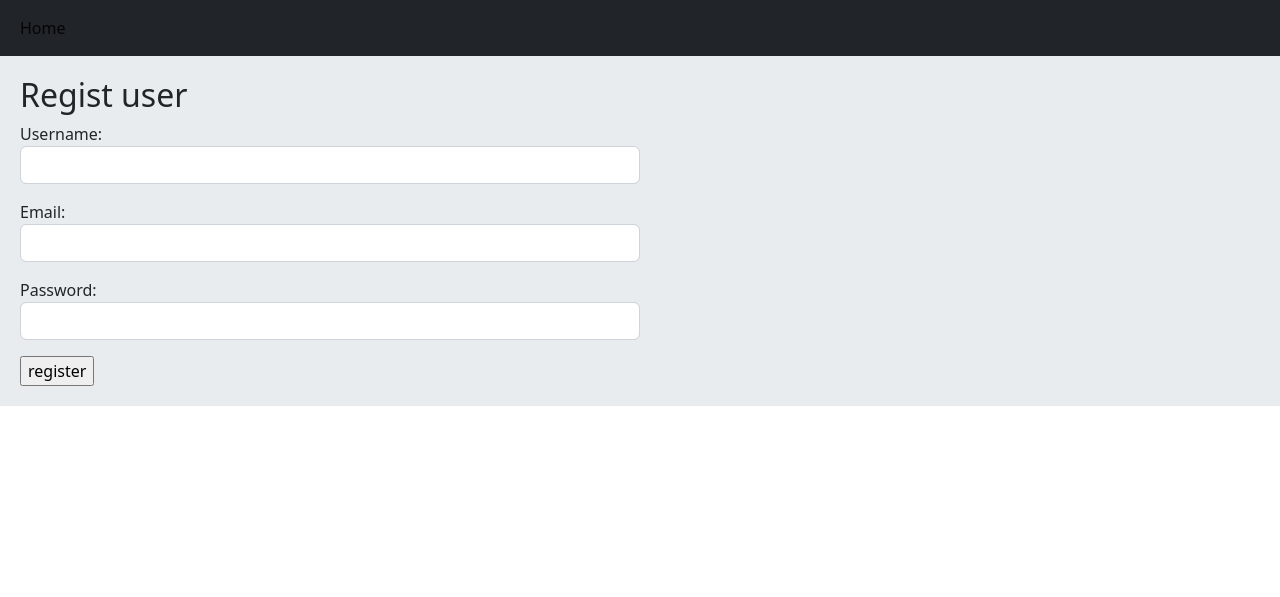
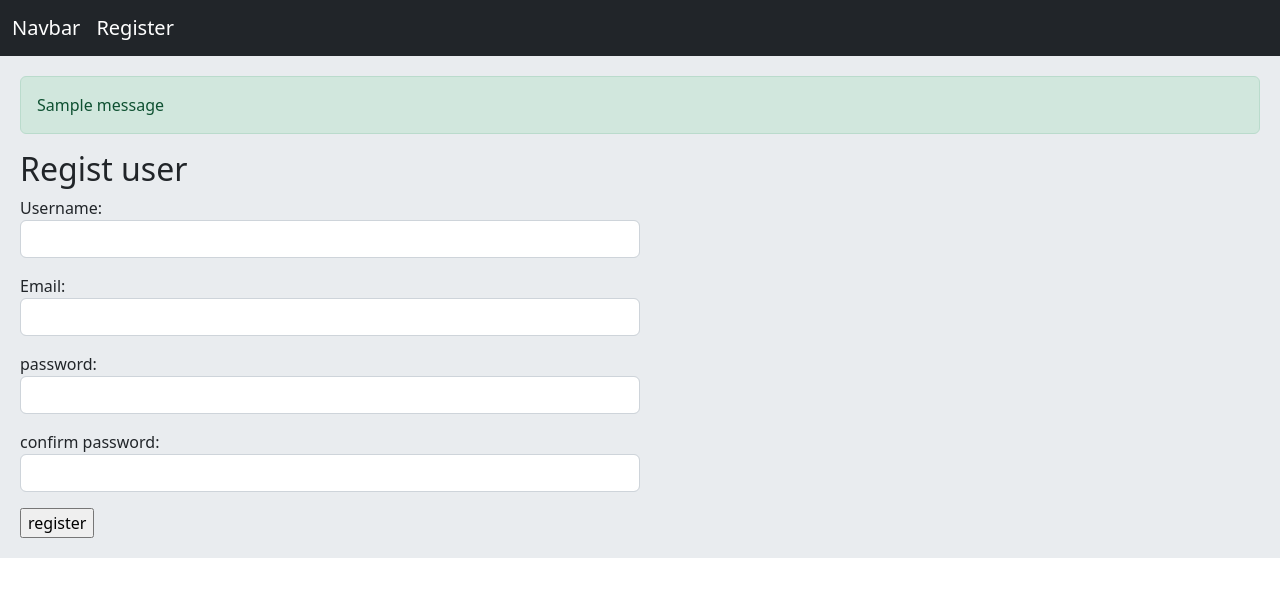
Before and after one commit to elahekarimi/social-media, a Django app: template socialmedia/accounts/templates/accounts/register.html in a window 1280 px wide. Shown: the top 597 px of the page. Run offline with Django 4.2, Linux system fonts and the light colour scheme; the template is opened without the code that fills it: values that come from a table or form of the project are taken from there, others are empty; one stand-in notice (Sample message) is shown.

Commit message:
add some feature to registration form (validation the match two password and avoid of repeated username and email)

```diff
--- a/socialmedia/accounts/forms.py
+++ b/socialmedia/accounts/forms.py
@@ -1,6 +1,29 @@
 from django import forms
+from django.contrib.auth.models import User
+from django.core.exceptions import ValidationError
 
 class UserRegisterForm(forms.Form):
     username = forms.CharField(widget=forms.TextInput(attrs={'class': 'form-control'}))
     email = forms.EmailField(widget=forms.EmailInput(attrs={'class': 'form-control'}))
-    password = forms.CharField(widget=forms.PasswordInput(attrs={'class': 'form-control'}))
+    password1 = forms.CharField(label='password', widget=forms.PasswordInput(attrs={'class': 'form-control'}))
+    password2 = forms.CharField(label='confirm password', widget=forms.PasswordInput(attrs={'class': 'form-control'}))
+
+    def clean_email(self):
+        email = self.cleaned_data['email']
+        user = User.objects.filter(email=email).exists()
+        if user:
+            raise ValidationError('this email already exist')
+        return email
+
+    def clean_username(self):
+        username = self.cleaned_data['username']
+        user = User.objects.filter(username=username).exists()
+        if user:
+            raise ValidationError('this username already exist')
+        return username
+    def clean(self):
+        cd = super().clean()
+        p1 = cd.get('password1')
+        p2 = cd.get('password2')
+        if p1 and p2 and p1 != p2:
+            raise ValidationError('password must be match')
--- a/socialmedia/accounts/templates/accounts/register.html
+++ b/socialmedia/accounts/templates/accounts/register.html
@@ -2,7 +2,7 @@
 
 {% block content %}
     <h2> Regist user</h2>
-    <form action="" method="post" class="col-md-6">
+    <form action="" method="post" class="col-md-6" novalidate>
         {% csrf_token %}
         {{ form.as_p }}
         <input type="submit" value="register">
--- a/socialmedia/accounts/urls.py
+++ b/socialmedia/accounts/urls.py
@@ -1,6 +1,7 @@
 from django.urls import path
 from . import views
 
+app_name = 'accounts'
 urlpatterns = [
     path('register/', views.RegisterView.as_view(), name='user_register'),
 
--- a/socialmedia/home/urls.py
+++ b/socialmedia/home/urls.py
@@ -1,7 +1,7 @@
 from django.urls import path
 from . import views
 
-
+app_name = 'home'
 urlpatterns = [
     path('', views.home, name='home'),
 
--- a/socialmedia/socialmedia/urls.py
+++ b/socialmedia/socialmedia/urls.py
@@ -18,6 +18,6 @@ from django.urls import path, include
 
 urlpatterns = [
     path('admin/', admin.site.urls),
-    path('', include('home.urls')),
-    path('accounts/', include('accounts.urls')),
+    path('', include('home.urls', namespace='home')),
+    path('accounts/', include('accounts.urls', namespace='accounts')),
 ]
--- a/socialmedia/templates/base.html
+++ b/socialmedia/templates/base.html
@@ -18,7 +18,8 @@
 <body>
   {% include 'inc/navbar.html' %}
   <div class="jumbotron">
-    {% block content %}{% endblock %}
+      {% include 'inc/messages.html' %}
+      {% block content %}{% endblock %}
   </div>
 </body>
 </html>
--- /dev/null
+++ b/socialmedia/templates/inc/messages.html
@@ -0,0 +1,5 @@
+{% if messages %}
+    {% for msg in messages %}
+        <p class="alert alert-{{ msg.tags }}">{{ msg }}</p>
+    {% endfor %}
+{% endif %}
--- a/socialmedia/templates/inc/navbar.html
+++ b/socialmedia/templates/inc/navbar.html
@@ -1,7 +1,8 @@
-<nav class="navbar navbar-expand-lg bg-dark">
+<nav class="navbar navbar-expand-lg navbar-dark bg-dark">
   <div class="container-fluid">
     <div class="navbar-nav">
-        <a class="nav-link active" href="#">Home</a>
+    <a class="navbar-brand" href="{% url 'home:home' %}">Navbar</a>
+    <a class="navbar-brand" href="{% url 'accounts:user_register' %}">Register</a>
     </div>
   </div>
 </nav>
```
Also changed, not shown: socialmedia/db.sqlite3.
